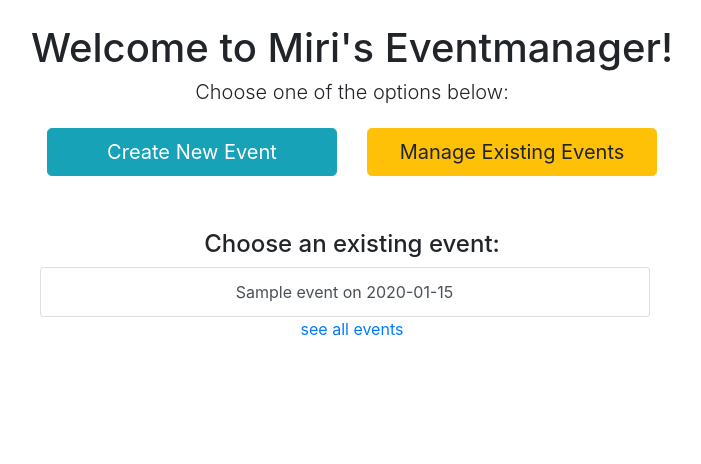
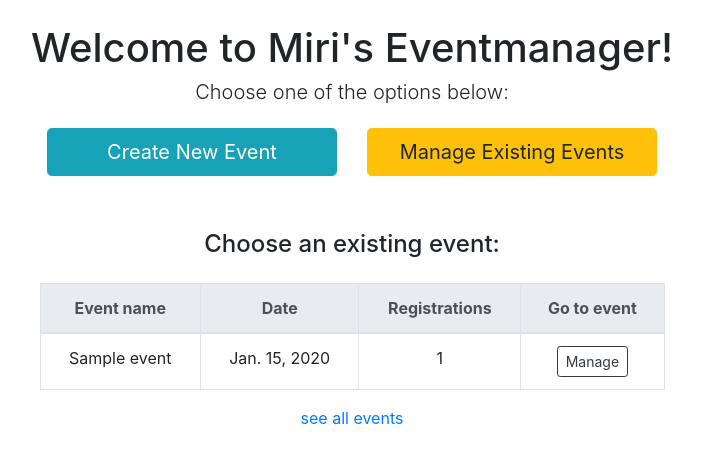
Before and after one commit to mirjamuher/event_manager, a Django app: page /dashboard in a window 1280 px wide, after a click on "Manage Existing Events". Shown: the part 56-520 px from the top of the page, without its empty margins (288-989 px from the left). Run offline with Django 3.2, Linux system fonts and the light colour scheme; a user stored in the database is signed in; tables that the repository leaves empty hold one stand-in row (values such as "Sample post").

Commit message:
playing around with models and quearysets

```diff
--- a/project/eventmanager/models/event.py
+++ b/project/eventmanager/models/event.py
@@ -15,3 +15,16 @@ class Event(models.Model):
 
     def __str__(self):
         return f"{self.name} on {self.date}"
+
+    def count_registrations(self):
+        """
+        Returns the amount of people that are signed up
+        """
+        return self.registration_set.count()
+
+    def count_participants(self):
+        """
+        Returns the amount of people that are checked in
+        """
+        #return self.registration_set.filter(checked_in_at__isnull=True).count()
+        return self.registration_set.checked_in().count()
--- a/project/eventmanager/models/registration.py
+++ b/project/eventmanager/models/registration.py
@@ -2,8 +2,12 @@ from django.db import models
 from django.db.models.constraints import UniqueConstraint
 from django.utils import timezone
 
-
-# Create your models here.
+class RegistrationQuerySet(models.QuerySet):
+    def checked_in(self):
+        """
+        Filters for registrations of people that have been checked in.
+        """
+        return self.filter(checked_in_at__isnull=False)
 
 class Registration(models.Model):
     participant = models.ForeignKey('Participant', on_delete=models.CASCADE)
@@ -11,6 +15,8 @@ class Registration(models.Model):
     created_at = models.DateTimeField(default=timezone.now)
     checked_in_at = models.DateTimeField(null=True, blank=True)
 
+    objects = RegistrationQuerySet.as_manager()
+
     class Meta:
         constraints = [
             UniqueConstraint(fields=['participant', 'event'], name='unique_registration'),
--- a/project/eventmanager/templates/eventmanager/dashboard.html
+++ b/project/eventmanager/templates/eventmanager/dashboard.html
@@ -19,20 +19,37 @@
         </div>
 
         <main role="main" class="collapse inner cover text-center" id="previousEvents">
-            <div>
+            <div class="mb-4">
                 <h4>Choose an existing event:</h4>
             </div>
-            <div>
-                <ul class="list-group col-12 col-md-6 offset-md-3">
-                {% for event in latest_event_list %}
-                    <a class="list-group-item list-group-item-action" href="{% url 'eventmanager:manage_event' event.id %}">{{ event }}</a>
-                {% endfor %}
-                </ul>
+
+            <div class="table-responsive">
+                <table class="table table-bordered table-hover col-12 col-md-6 offset-md-3">
+                    <thead class="thead-light">
+                        <th scope="col">Event name</th>
+                        <th scope="col">Date</th>
+                        <th scope="col">Registrations</th>
+                        <th scope="col">Go to event</th>
+                    </thead>
+                    <tbody>
+                        {% for event in latest_event_list %}
+                        <tr scope="row">
+                            <td>{{ event.name }}</td>
+                            <td>{{ event.date }}</td>
+                            <td>{{ event.count_registrations }}</td>
+                            <td>
+                                <a class="btn btn-sm btn-outline-dark" href="{% url 'eventmanager:manage_event' event.id %}">Manage</a>
+                            </td>
+                        </tr>
+                        {% endfor %}
+                    </tbody>
+                </table>
             </div>
+
             <div>
                 <a href="{% url 'eventmanager:list_all_events' %}" id="allEvents">see all events</a>
             </div>
-        </div>
+        </main>
     </main>
 
     <!-- JavaScript -->
```
Also changed, not shown: project/eventmanager/templates/eventmanager/manage_event.html (+15 -10 lines).
